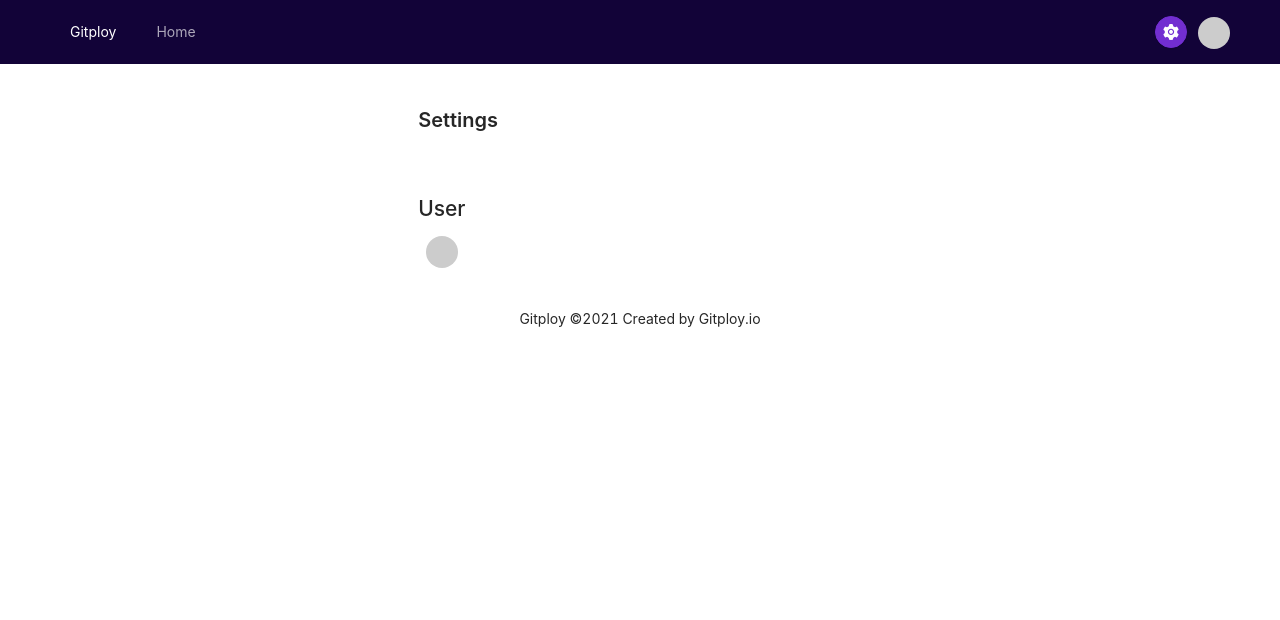
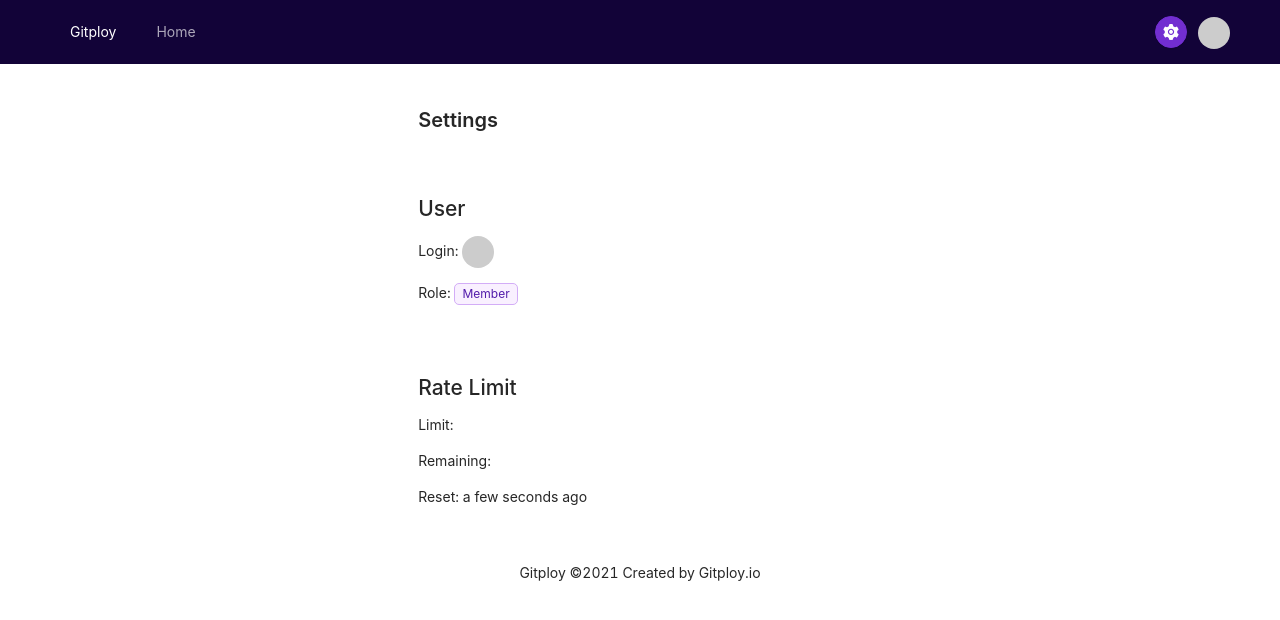
Before and after one commit to gitploy-io/gitploy, a React (Create React App) app in the folder ui/: page /settings in a window 1280 px wide. Shown: the top 620 px of the page. Built offline with nearby package versions, Linux system fonts and the light colour scheme; no server answers.

Commit message:
feat: add ratelimit in settings view

```diff
--- a/ui/src/apis/chat.ts
+++ b/ui/src/apis/chat.ts
@@ -3,7 +3,7 @@
 import { StatusCodes } from "http-status-codes"
 
 export const checkSlack = async (): Promise<boolean> => {
-    const res = await _fetch(`${instance}/slack`, {
+    const res = await _fetch(`${instance}/slack/ping`, {
         headers,
         credentials: "same-origin",
     })
--- a/ui/src/apis/index.ts
+++ b/ui/src/apis/index.ts
@@ -6,7 +6,7 @@
 import { listCommits, getCommit, listStatuses } from './commit'
 import { listBranches, getBranch } from './branch'
 import { listTags, getTag } from './tag'
-import { getMe } from "./user"
+import { getMe, getRateLimit } from "./user"
 import { checkSlack } from "./chat"
 import { searchApprovals, listApprovals, getMyApproval, createApproval, deleteApproval, setApprovalApproved, setApprovalDeclined } from "./approval"
 import { subscribeDeploymentEvent, subscribeApprovalEvent } from "./events"
@@ -35,6 +35,7 @@
     listTags,
     getTag,
     getMe,
+    getRateLimit,
     checkSlack,
     searchApprovals,
     listApprovals,
--- a/ui/src/apis/user.ts
+++ b/ui/src/apis/user.ts
@@ -1,6 +1,6 @@
 import { _fetch } from "./_base"
 import { instance, headers } from "./setting"
-import { User, ChatUser } from "../models"
+import { User, ChatUser, RateLimit } from "../models"
 
 export interface UserData {
     id: string
@@ -18,6 +18,12 @@
     id: string
     created_at: string
     updated_at: string
+}
+
+interface RateLimitData {
+    limit: number
+    remaining: number
+    reset: string
 }
 
 export const mapDataToUser = (data: UserData): User => {
@@ -45,6 +51,14 @@
     }
 }
 
+export const mapDataToRateLimit = (data: RateLimitData): RateLimit => {
+    return {
+        limit: data.limit,
+        remaining: data.remaining,
+        reset: new Date(data.reset)
+    }
+}
+
 export const getMe = async (): Promise<User> => {
     const user:User = await _fetch(`${instance}/api/v1/user`, {
         headers,
@@ -55,3 +69,14 @@
 
     return user
 }
+
+export const getRateLimit = async (): Promise<RateLimit> => {
+    const rateLimit:RateLimit = await _fetch(`${instance}/api/v1/user/rate-limit`, {
+        headers,
+        credentials: "same-origin",
+    })
+        .then(response => response.json())
+        .then(data => (mapDataToRateLimit(data)))
+
+    return rateLimit
+}
--- a/ui/src/models/User.ts
+++ b/ui/src/models/User.ts
@@ -13,3 +13,9 @@
     createdAt: Date
     updatedAt: Date
 }
+
+export interface RateLimit {
+    limit: number
+    remaining: number
+    reset: Date
+}
--- a/ui/src/models/index.ts
+++ b/ui/src/models/index.ts
@@ -9,7 +9,7 @@
 import Commit, { Status, StatusState } from "./Commit"
 import Branch from "./Branch"
 import Tag from "./Tag"
-import User, { ChatUser } from "./User"
+import User, { ChatUser, RateLimit } from "./User"
 import Approval, { ApprovalStatus } from "./Approval"
 import {
     HttpRequestError,
@@ -36,6 +36,7 @@
     Tag,
     User,
     ChatUser,
+    RateLimit,
     Approval,
 }
 
--- a/ui/src/redux/settings.ts
+++ b/ui/src/redux/settings.ts
@@ -1,15 +1,17 @@
 import { createSlice, createAsyncThunk } from "@reduxjs/toolkit"
 
-import { User } from "../models"
-import { getMe, checkSlack as _checkSlack } from "../apis"
+import { User, RateLimit } from "../models"
+import { getMe, getRateLimit, checkSlack as _checkSlack } from "../apis"
 
 interface SettingsState {
     user: User | null
+    rateLimit: RateLimit | null
     isSlackEnabled: boolean
 }
 
 const initialState: SettingsState = {
     user: null,
+    rateLimit: null,
     isSlackEnabled: false
 }
 
@@ -19,6 +21,18 @@
         try {
             const user = await getMe()
             return user
+        } catch (e) {
+            return rejectWithValue(e)
+        }
+    }
+)
+
+export const fetchRateLimit = createAsyncThunk<RateLimit, void, { state: { settings: SettingsState } }>(
+    "settings/fetchRateLimit",
+    async (_, { rejectWithValue }) => {
+        try {
+            const rateLimit = await getRateLimit()
+            return rateLimit
         } catch (e) {
             return rejectWithValue(e)
         }
@@ -45,7 +59,11 @@
             .addCase(fetchMe.fulfilled, (state, action) => {
                 state.user = action.payload
             })
-        builder
+
+            .addCase(fetchRateLimit.fulfilled, (state, action) => {
+                state.rateLimit = action.payload
+            })
+
             .addCase(checkSlack.fulfilled, (state, action) => {
                 state.isSlackEnabled = action.payload
             })
--- a/ui/src/views/Settings.tsx
+++ b/ui/src/views/Settings.tsx
@@ -1,23 +1,21 @@
-import { PageHeader, Avatar, Space, Button } from "antd"
+import { PageHeader, Avatar, Button, Tag } from "antd"
+import moment from "moment"
 import { useEffect } from "react"
 import { shallowEqual } from "react-redux"
 
 import { useAppSelector, useAppDispatch } from "../redux/hooks"
-import { fetchMe, checkSlack } from "../redux/settings"
+import { fetchMe, fetchRateLimit,checkSlack } from "../redux/settings"
 
 import Main from "./Main"
 
 export default function Settings(): JSX.Element {
-    const { user, isSlackEnabled } = useAppSelector(state => state.settings, shallowEqual)
+    const { user, rateLimit, isSlackEnabled } = useAppSelector(state => state.settings, shallowEqual)
     const dispatch = useAppDispatch()
 
     useEffect(() => {
-        const f = async () => {
-            await dispatch(fetchMe())
-            await dispatch(checkSlack())
-        }
-        f()
-        // eslint-disable-next-line
+        dispatch(fetchMe())
+        dispatch(fetchRateLimit())
+        dispatch(checkSlack())
     }, [dispatch])
 
     const connected = (user?.chatUser)? true : false
@@ -31,7 +29,18 @@
             </div>
             <div style={{marginTop: "20px", padding: "16px 24px"}}>
                 <h2>User</h2>
-                <Space><b>{user?.login}</b><Avatar src={user?.avatar}/></Space>
+                <p>
+                    Login: <Avatar src={user?.avatar}/> <b>{user?.login}</b>
+                </p>
+                <p>
+                    Role: {(user?.admin)? <Tag color="purple">Admin</Tag> : <Tag color="purple">Member</Tag>}
+                </p>
+            </div>
+            <div style={{marginTop: "20px", padding: "16px 24px"}}>
+                <h2>Rate Limit</h2>
+                <p>Limit: {rateLimit?.limit}</p>
+                <p>Remaining: {rateLimit?.remaining}</p>
+                <p>Reset: {moment(rateLimit?.reset).fromNow()}</p>
             </div>
             {(isSlackEnabled)?
                 <div style={{marginTop: "20px", marginBottom: "20px", padding: "16px 24px"}}>
```
Also changed, not shown: 2 other files (tests, documents, lock files or other folders).
